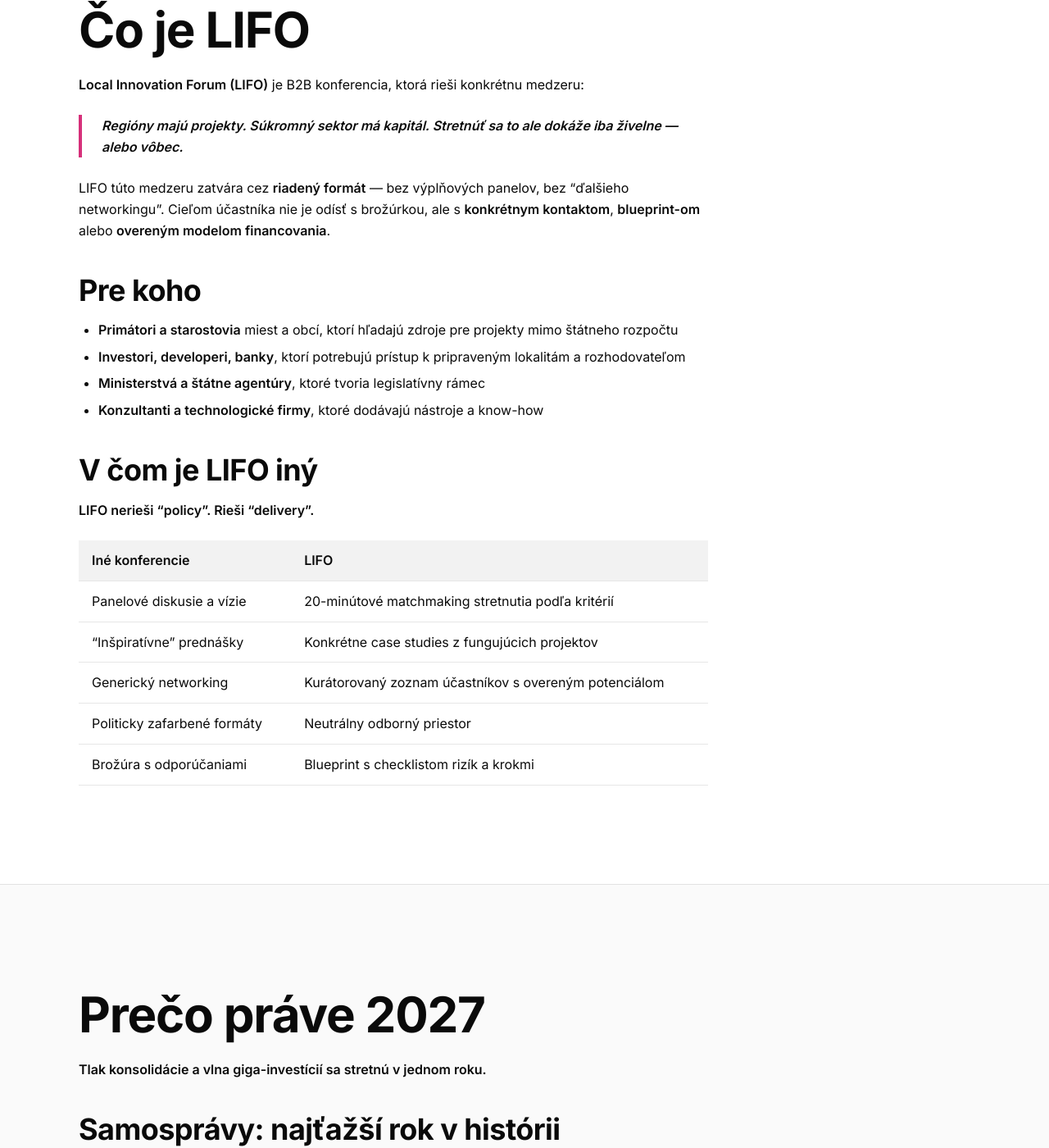
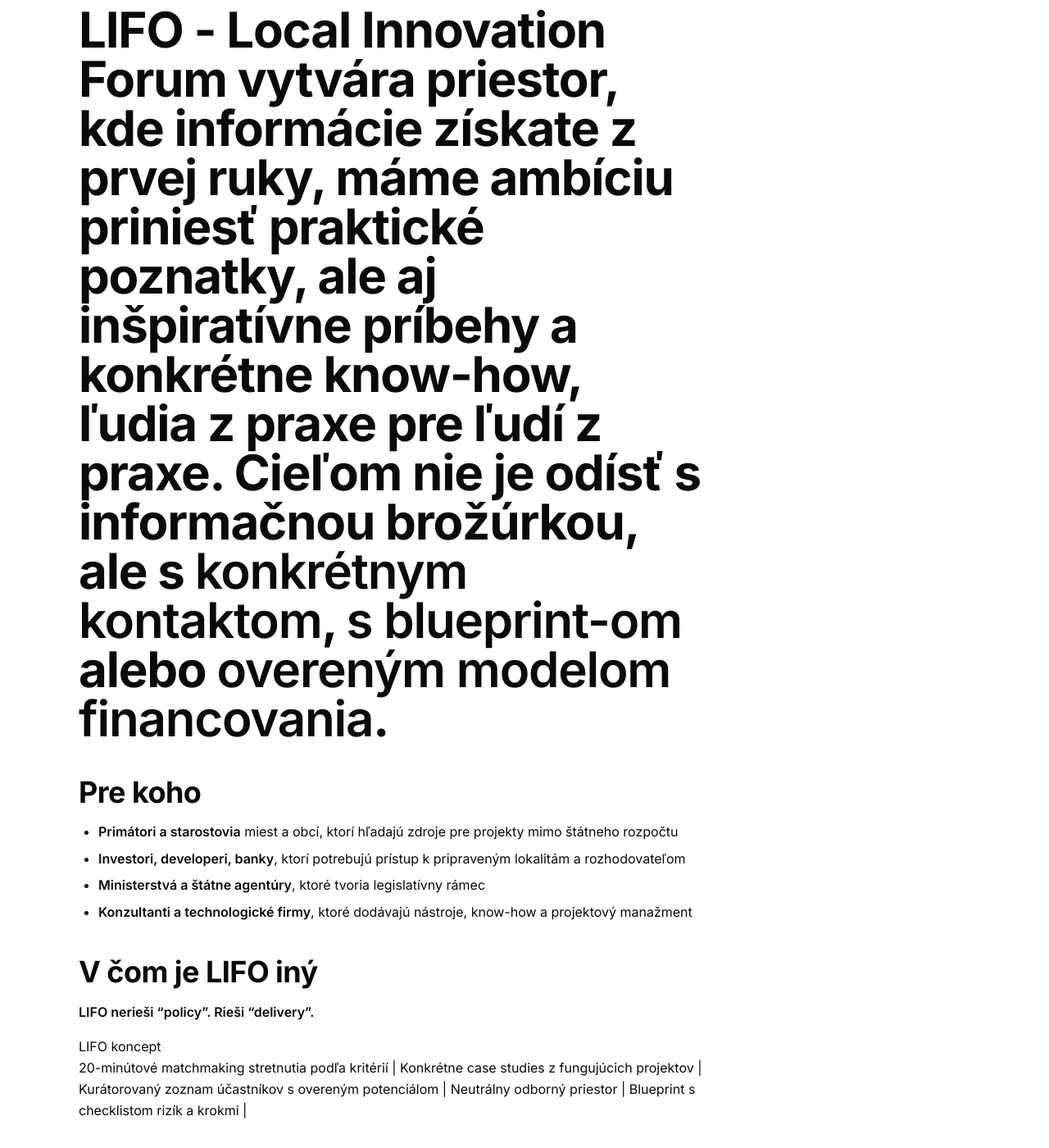
Before and after one commit to martinakovacovagrandi-coder/lifo-website, an Astro site: page / in a window 1280 px wide. Shown: the part 852-2252 px from the top of the page at 82% size. Built offline with nearby package versions, Linux system fonts and the light colour scheme; Astro itself is replaced by a stand-in of ours.

Commit message:
Update about.md

```diff
--- a/src/content/pages/sk/about.md
+++ b/src/content/pages/sk/about.md
@@ -1,33 +1,26 @@
 ---
-title: "Čo je LIFO"
-description: "Konferencia, ktorá rieši konkrétnu medzeru: regióny majú projekty, súkromný sektor má kapitál — stretnúť sa to dokáže iba živelne alebo vôbec."
+title: "LIFO - LOCAL INNOVATION FORUM"
+description: "Konferencia, ktorá má ambíciu riešiť prepojenie regiónov a súkromného sektoru.  Regióny majú svoje projekty, súkromný sektor má kapitál, LIFO ponúka priestor na výmenu informácií, nadviazanie kontaktov a rozbeh nových projektov."
 locale: sk
 order: 2
 ---
 
-# Čo je LIFO
-
-**Local Innovation Forum (LIFO)** je B2B konferencia, ktorá rieši konkrétnu medzeru:
-
-> **Regióny majú projekty. Súkromný sektor má kapitál. Stretnúť sa to ale dokáže iba živelne — alebo vôbec.**
-
-LIFO túto medzeru zatvára cez **riadený formát** — bez výplňových panelov, bez "ďalšieho networkingu". Cieľom účastníka nie je odísť s brožúrkou, ale s **konkrétnym kontaktom**, **blueprint-om** alebo **overeným modelom financovania**.
+# LIFO - Local Innovation Forum vytvára priestor, kde informácie získate z prvej ruky, máme ambíciu priniesť praktické poznatky, ale aj inšpiratívne príbehy a konkrétne know-how, ľudia z praxe pre ľudí z praxe. Cieľom nie je odísť s informačnou brožúrkou, ale s **konkrétnym kontaktom**, **s blueprint-om** alebo **overeným modelom financovania**.
 
 ## Pre koho
 
 - **Primátori a starostovia** miest a obcí, ktorí hľadajú zdroje pre projekty mimo štátneho rozpočtu
 - **Investori, developeri, banky**, ktorí potrebujú prístup k pripraveným lokalitám a rozhodovateľom
 - **Ministerstvá a štátne agentúry**, ktoré tvoria legislatívny rámec
-- **Konzultanti a technologické firmy**, ktoré dodávajú nástroje a know-how
+- **Konzultanti a technologické firmy**, ktoré dodávajú nástroje, know-how a projektový manažment
 
 ## V čom je LIFO iný
 
 **LIFO nerieši "policy". Rieši "delivery".**
 
-| Iné konferencie               | LIFO                                                  |
-| ----------------------------- | ----------------------------------------------------- |
-| Panelové diskusie a vízie     | 20-minútové matchmaking stretnutia podľa kritérií      |
-| "Inšpiratívne" prednášky     | Konkrétne case studies z fungujúcich projektov         |
-| Generický networking          | Kurátorovaný zoznam účastníkov s overeným potenciálom |
-| Politicky zafarbené formáty   | Neutrálny odborný priestor                            |
-| Brožúra s odporúčaniami       | Blueprint s checklistom rizík a krokmi                |
+LIFO koncept
+20-minútové matchmaking stretnutia podľa kritérií     |
+Konkrétne case studies z fungujúcich projektov        |
+Kurátorovaný zoznam účastníkov s overeným potenciálom |
+Neutrálny odborný priestor                            |
+Blueprint s checklistom rizík a krokmi                |
```
